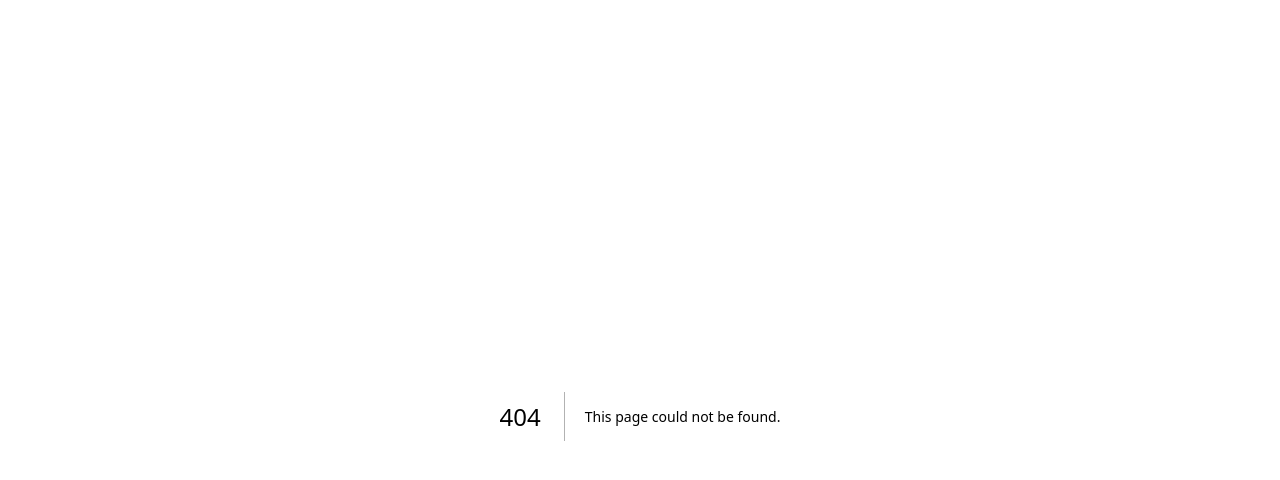
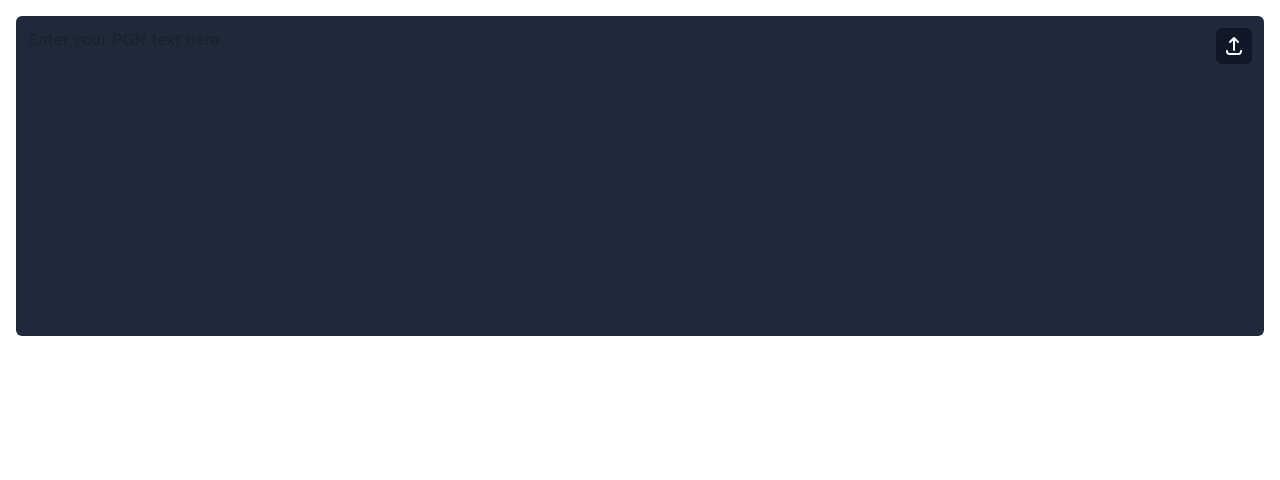
Before and after one commit to Dileep-raj/chess-ui, a Next.js app: page /import in a window 1280 px wide. Before the commit this address had no page. Shown: the top 480 px of the page. Built offline with nearby package versions, Linux system fonts and the light colour scheme.

Commit message:
Added PGNImport component

```diff
--- /dev/null
+++ b/app/import/page.tsx
@@ -0,0 +1,12 @@
+"use client";
+
+import React from 'react'
+import PGNInput from '@/components/PGNImport';
+
+const page = () => {
+    return (
+        <PGNInput />
+    )
+}
+
+export default page;
--- /dev/null
+++ b/components/PGNImport/index.tsx
@@ -0,0 +1,65 @@
+import { DragEvent, useState, ChangeEvent } from "react";
+import { text } from "stream/consumers";
+
+const DropPGNBox = () => {
+    return <div
+        className="h-full border-2 border-dashed rounded-md border-zinc-500 bg-gray-800 text-gray-400 font-medium text-xl flex items-center justify-center drop-file">
+        <svg className="w-8 h-8 me-2" aria-hidden="true" xmlns="http://www.w3.org/2000/svg" width="24" height="24" fill="none" viewBox="0 0 24 24"><path stroke="currentColor" strokeLinecap="round" stroke-linejoin="round" stroke-width="2" d="M15 17h3a3 3 0 0 0 0-6h-.025a5.56 5.56 0 0 0 .025-.5A5.5 5.5 0 0 0 7.207 9.021C7.137 9.017 7.071 9 7 9a4 4 0 1 0 0 8h2.167M12 19v-9m0 0-2 2m2-2 2 2" /></svg>
+        Drop your PGN here
+    </div>;
+}
+
+const isPGNFile = (type: string) => {
+    return /^application\/(x-|vnd\.)chess-pgn$/.test(type)
+}
+
+const PGNInput = () => {
+
+    const [showDropPGNBox, setShowDropPGNBox] = useState(false)
+    const [pgnText, setPgnText] = useState('')
+
+    const handleDragInput = (e: DragEvent<HTMLDivElement>) => {
+        e.preventDefault();
+        const items = e.dataTransfer?.items
+        if (items?.length == 1 && isPGNFile(items[0]?.type)) setShowDropPGNBox(true)
+    }
+
+    const handleDragLeave = (e: DragEvent<HTMLDivElement>) => {
+        e.preventDefault();
+        setShowDropPGNBox(false)
+    }
+
+    const handleDrop = (e: DragEvent<HTMLDivElement>) => {
+        e.preventDefault();
+        setShowDropPGNBox(false)
+        e.dataTransfer.files.item(0)?.text().then(text => setPgnText(text))
+    }
+
+    const handlePGNFileInput = (e: ChangeEvent<HTMLInputElement>) => {
+        const files = e.target.files
+        if (files && files.length == 1) {
+            if (isPGNFile(files[0]?.type)) files[0].text().then(text => setPgnText(text))
+            else alert('Please upload a valid PGN file')
+        }
+    }
+
+    return <div className="rounded-md bg-gray-800 h-64 lg:h-80 focus-within:outline-2 focus-within:outline-gray-400" onDragEnter={handleDragInput} onDragOver={handleDragInput} onDragLeave={handleDragLeave} onDrop={handleDrop}>
+        {showDropPGNBox ?
+            <DropPGNBox /> :
+            <div className="p-3 h-full relative">
+                <textarea className="outline-none w-full h-full font-sans tracking-wide resize-none" autoComplete="off" spellCheck="false" name="pgnContent" id="pgnContent" placeholder="Enter your PGN text here" value={pgnText} onInput={e => setPgnText(e.currentTarget.value)} />
+                <div className="absolute top-2 right-2">
+                    <input className="hidden" type="file" name="pgnFile" id="pgnFile" onChange={handlePGNFileInput} accept=".pgn, application/x-chess-pgn, application/vnd.chess-pgn" multiple={false} />
+                    <label htmlFor="pgnFile" className="size-8 lg:size-9 rounded-md bg-gray-900 inline-flex items-center justify-center hover:bg-gray-600 text-white m-1">
+                        <svg className="size-5 lg:size-6" viewBox="0 0 24 24" fill="none" xmlns="http://www.w3.org/2000/svg">
+                            <path d="M11.293 3.293a1 1 0 0 1 1.414 0l4 4a1 1 0 0 1-1.414 1.414L13 6.414V16a1 1 0 1 1-2 0V6.414L8.707 8.707a1 1 0 0 1-1.414-1.414l4-4Z" fill="currentColor" />
+                            <path d="M6 17a1 1 0 1 0-2 0v.6C4 19.482 5.518 21 7.4 21h9.2c1.882 0 3.4-1.518 3.4-3.4V17a1 1 0 1 0-2 0v.6c0 .778-.622 1.4-1.4 1.4H7.4c-.778 0-1.4-.622-1.4-1.4V17Z" fill="currentColor" />
+                        </svg>
+                    </label>
+                </div>
+            </div>
+        }
+    </div>;
+};
+
+export default PGNInput;
```
